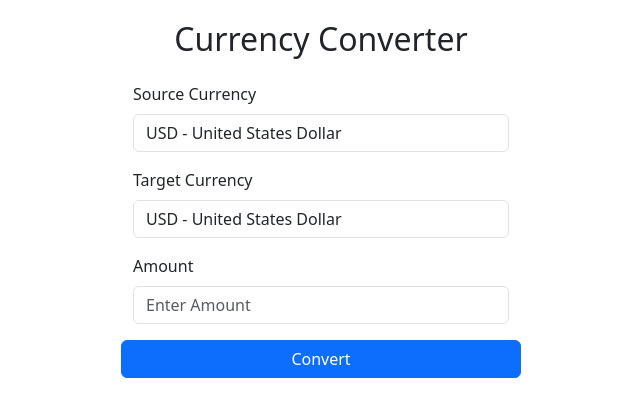
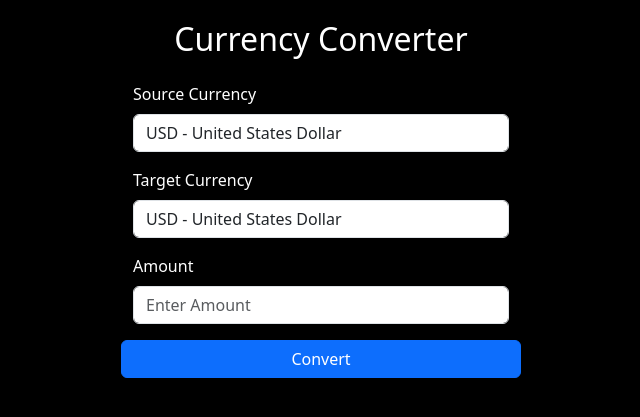
Before and after one commit to aashwin11backsup/AWS-EKS-argoCD-WORKFLOW, a Flask app: page / in a window 1280 px wide. Shown: the top 417 px of the page, without its empty margins (319-959 px from the left). Run offline with Flask 3, Linux system fonts and the light colour scheme.

Commit message:
Changed the background image and created a dockerimage to check the Syncing

```diff
--- a/templates/index.html
+++ b/templates/index.html
@@ -5,11 +5,12 @@
     <meta charset="UTF-8">
     <meta name="viewport" content="width=device-width, initial-scale=1.0">
     <title>Currency Converter</title>
-    <!-- Bootstrap CSS -->
     <link href="https://cdn.jsdelivr.net/npm/bootstrap@5.3.2/dist/css/bootstrap.min.css" rel="stylesheet">
     <style>
         body {
             padding-top: 20px;
+            background-color: black; /* Added this line */
+            color: white; /* Added this line for text visibility */
         }
 
         .container {
@@ -37,8 +38,7 @@
                             <option value="CNY">CNY - Chinese Yuan</option>
                             <option value="SEK">SEK - Swedish Krona</option>
                             <option value="NZD">NZD - New Zealand Dollar</option>
-                            <!-- Add more source currencies as needed -->
-                        </select>
+                            </select>
                     </div>
 
                     <div class="mb-3">
@@ -54,8 +54,7 @@
                             <option value="CNY">CNY - Chinese Yuan</option>
                             <option value="SEK">SEK - Swedish Krona</option>
                             <option value="NZD">NZD - New Zealand Dollar</option>
-                            <!-- Add more target currencies as needed -->
-                        </select>
+                            </select>
                     </div>
             </div>
             <div class="mb-3">
@@ -65,7 +64,6 @@
             </div>
             <button type="submit" class="btn btn-primary w-100">Convert</button>
             </form>
-            <!-- Result display section -->
             <div id="loadingSpinner" class="mt-4 text-center" style="display: none;">
                 <div class="spinner-border" role="status">
                     <span class="visually-hidden">Loading...</span>
@@ -84,7 +82,6 @@
             </div>
         </div>
     </div>
-    <!-- Bootstrap Bundle with Popper -->
     <script src="https://cdn.jsdelivr.net/npm/bootstrap@5.3.2/dist/js/bootstrap.bundle.min.js"></script>
     <script src="{{ url_for('static', filename='js/app.js') }}"></script>
 </body>
```
Also changed, not shown: .github/workflows/3-remove-from-eks.yml.
